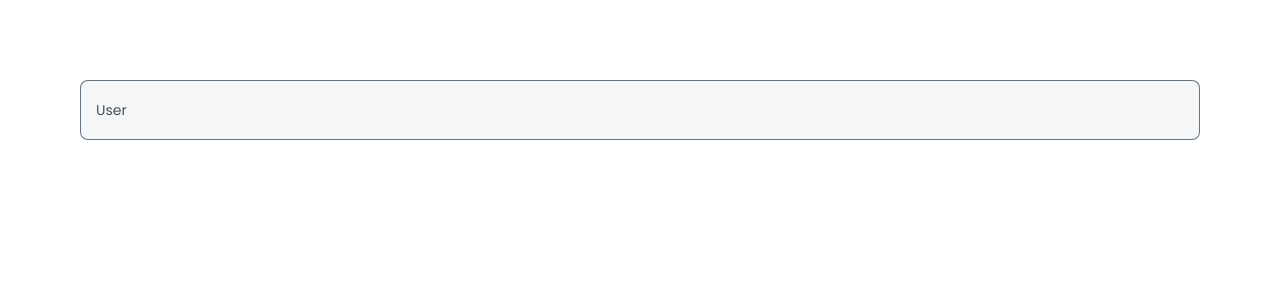
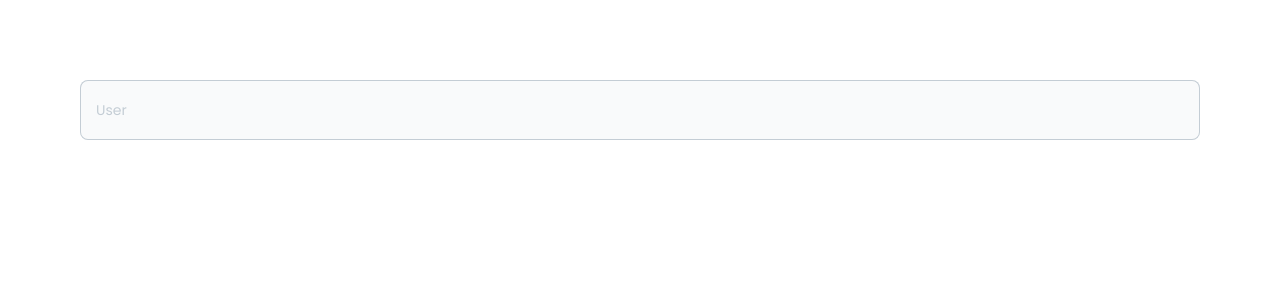
Before and after one commit to navike21/navike21-web, a Next.js app: page / in a window 1280 px wide. Shown: the top 300 px of the page. Built offline with nearby package versions, Linux system fonts and the light colour scheme.

Commit message:
feat: update disabled class input component

```diff
--- a/src/libs/components/atoms/Input/Input.tsx
+++ b/src/libs/components/atoms/Input/Input.tsx
@@ -14,10 +14,13 @@ export const Input = forwardRef<HTMLInputElement, IInputProps>(
       <label
         htmlFor={idInput}
         className={clsx(
-          'relative rounded-lg ring-gray-600 dark:ring-white ring-inset ring-1 pt-6 pb-3 px-4 focus-within:ring-2 transition-all duration-500 ease-in-out flex',
+          'relative rounded-lg  dark:ring-white ring-inset ring-1 pt-6 pb-3 px-4 transition-all duration-400 ease-in-out flex',
           {
-            'bg-gray-200 dark:bg-transparent__gray-8 cursor-not-allowed dark:ring-gray-500':
+            'bg-gray-100 ring-gray-400 dark:bg-transparent__gray-8 cursor-not-allowed dark:ring-gray-500':
               disabled
+          },
+          {
+            'ring-gray-600': !disabled
           }
         )}
       >
@@ -26,7 +29,7 @@ export const Input = forwardRef<HTMLInputElement, IInputProps>(
           type="text"
           id={idInput}
           className={clsx(
-            'peer border-none bg-transparent__white-0 placeholder-transparent focus:border-transparent focus:outline-none focus:ring-0 text-md dark:text-white w-full disabled:bg-transparent__white-0 disabled:cursor-not-allowed disabled:dark:text-gray-500'
+            'outline-none peer border-none bg-transparent__white-0 placeholder-transparent focus:border-transparent focus:outline-none focus:ring-0 text-md dark:text-white w-full disabled:bg-transparent__white-0 disabled:cursor-not-allowed disabled:dark:text-gray-500 disabled:text-gray-400 transition-all duration-400'
           )}
           placeholder=""
           ref={ref}
@@ -36,9 +39,12 @@ export const Input = forwardRef<HTMLInputElement, IInputProps>(
         {label && (
           <span
             className={clsx(
-              'pointer-events-none absolute start-2.5 top-4 -translate-y-1/2  px-1.5 text-xs text-gray-700 dark:text-white transition-all peer-placeholder-shown:top-1/2 peer-placeholder-shown:text-sm peer-focus:top-4 peer-focus:text-xs',
+              'pointer-events-none absolute start-2.5 top-4 -translate-y-1/2  px-1.5 text-xs  dark:text-white peer-placeholder-shown:top-1/2 peer-placeholder-shown:text-sm peer-focus:top-4 peer-focus:text-xs transition-all duration-400',
               {
-                'cursor-not-allowed text-gray-500 dark:text-gray-500 ': disabled
+                'cursor-not-allowed text-gray-400 dark:text-gray-500 ': disabled
+              },
+              {
+                'text-gray-700': !disabled
               }
             )}
           >
--- a/tailwind.config.js
+++ b/tailwind.config.js
@@ -159,6 +159,19 @@ module.exports = {
       xl: '1300px',
       xxl: '1440px',
       xxxl: '1920px'
+    },
+    transitionDuration: {
+      0: '0ms',
+      100: '100ms',
+      200: '200ms',
+      300: '300ms',
+      400: '400ms',
+      500: '500ms',
+      600: '600ms',
+      700: '700ms',
+      800: '800ms',
+      900: '900ms',
+      1000: '1000ms'
     }
   },
   plugins: []
```
